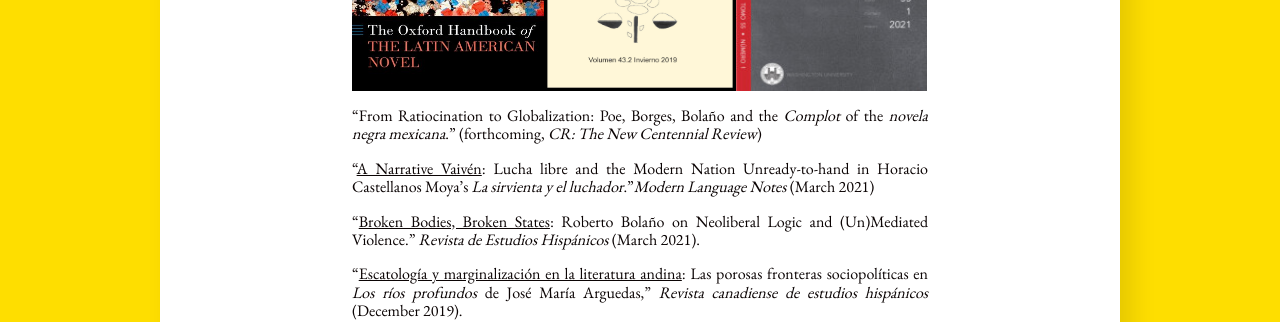
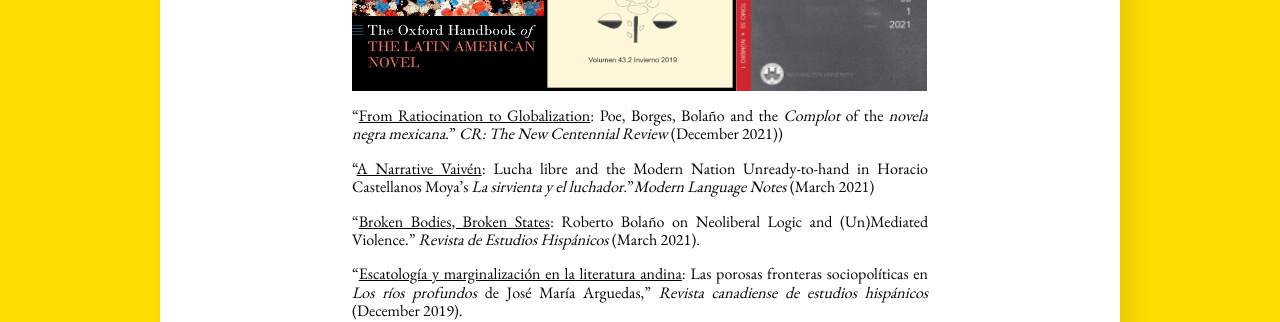
Before and after one commit to dajmcdon/tamara-site, a Jekyll site: the page built from research.md, in a window 1280 px wide and 900 px high, scrolled down 1471 px. Shown: the part 155-477 px from the top of the window. Built offline with Jekyll 4.4.1, drawn with Linux system fonts in a browser that asks for light colours; nearby versions of some CDN libraries; some web fonts are replaced.

Commit message:
updated CV and CR article info

```diff
--- a/research.md
+++ b/research.md
@@ -17,7 +17,7 @@
 
 {% include article-array.html %}
 
-* “From Ratiocination to Globalization: Poe, Borges, Bolaño and the _Complot_ of the _novela negra mexicana_.” (forthcoming, _CR: The New Centennial Review_)
+* “[From Ratiocination to Globalization](https://muse.jhu.edu/article/856149): Poe, Borges, Bolaño and the _Complot_ of the _novela negra mexicana_.” _CR: The New Centennial Review_ (December 2021))
 
 * “[A Narrative Vaivén](https://muse.jhu.edu/article/795533): Lucha libre and the Modern Nation Unready-to-hand in Horacio Castellanos Moya's _La sirvienta y el luchador_.”_Modern Language Notes_ (March 2021)
 
```
Also changed, not shown: 1 other file.
